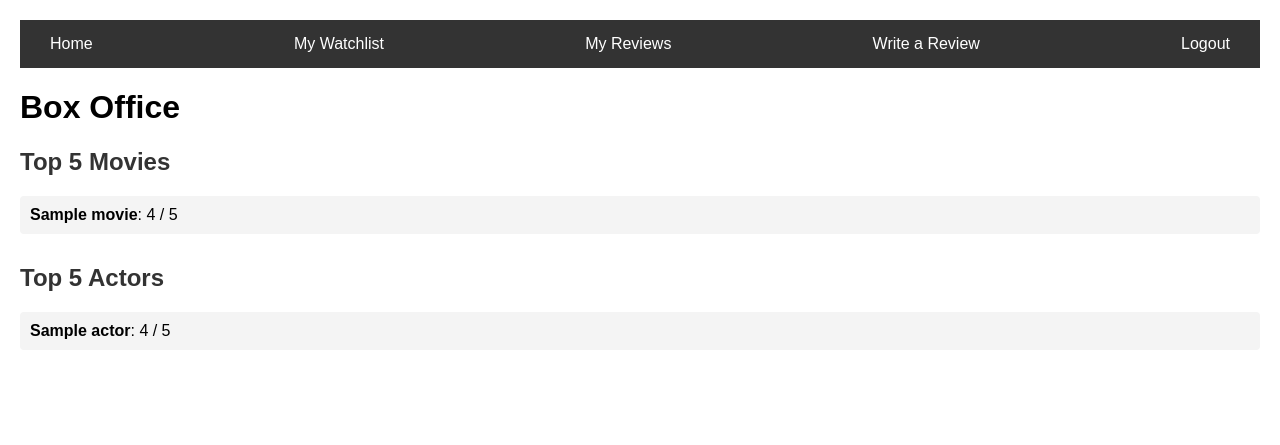
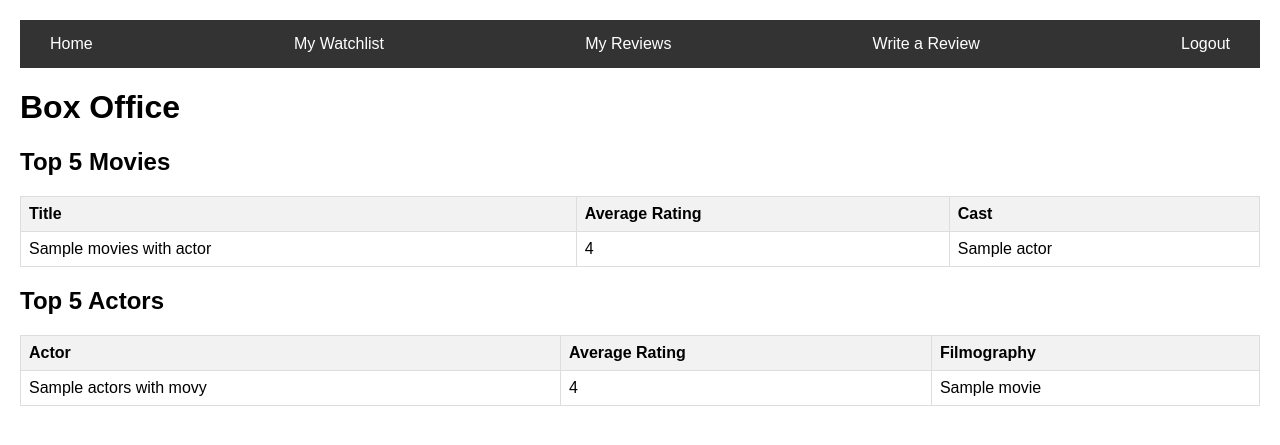
Before and after one commit to ranveerdhaliwal03/BoxOffice, a Flask app: template templates/index.html in a window 1280 px wide. Shown: the top 445 px of the page. Run offline with Flask 3, Linux system fonts and the light colour scheme; the template is opened without the code that fills it: most values are stand-ins (such as "Sample title", 1, 10 or a date in 2020).

Commit message:
added final changes

```diff
--- a/app.py
+++ b/app.py
@@ -214,9 +214,8 @@ def write_review():
 
         return redirect('/')
 
-    return render_template('write_review.html')  # GET request will render the form
+    return render_template('write_review.html')
 
-# Serve the main HTML page
 @app.route('/')
 def index():
     if 'user_id' not in session:
@@ -225,9 +224,9 @@ def index():
     conn = sqlite3.connect('box_office.db')
     cursor = conn.cursor()
 
-    # Query for top 10 rated movies
+    # Top 5 Movies with associated actors
     cursor.execute("""
-        SELECT m.title, ROUND(AVG(r.rating), 1) AS avg_rating
+        SELECT m.movie_ID, m.title, ROUND(AVG(r.rating), 1) AS avg_rating
         FROM MOVIES m
         JOIN REVIEW r ON m.movie_ID = r.movie_ID
         WHERE r.reviewType = 'movie'
@@ -237,9 +236,20 @@ def index():
     """)
     top_movies = cursor.fetchall()
 
-    # Query for top 5 rated actors
+    movies_with_actors = []
+    for movie_id, title, avg_rating in top_movies:
+        cursor.execute("""
+            SELECT a.firstName || ' ' || a.lastName AS actor_name
+            FROM ACTORS a
+            JOIN MOVIE_ACTOR ma ON a.actor_ID = ma.actor_ID
+            WHERE ma.movie_ID = ?;
+        """, (movie_id,))
+        actors = [row[0] for row in cursor.fetchall()]
+        movies_with_actors.append((title, avg_rating, actors))
+
+    # Top 5 Actors with associated movies
     cursor.execute("""
-        SELECT a.firstName || ' ' || a.lastName AS actor_name, ROUND(AVG(r.rating), 1) AS avg_rating
+        SELECT a.actor_ID, a.firstName || ' ' || a.lastName AS actor_name, ROUND(AVG(r.rating), 1) AS avg_rating
         FROM ACTORS a
         JOIN REVIEW r ON a.actor_ID = r.actor_ID
         WHERE r.reviewType = 'actor'
@@ -249,9 +259,21 @@ def index():
     """)
     top_actors = cursor.fetchall()
 
+    actors_with_movies = []
+    for actor_id, actor_name, avg_rating in top_actors:
+        cursor.execute("""
+            SELECT m.title
+            FROM MOVIES m
+            JOIN MOVIE_ACTOR ma ON m.movie_ID = ma.movie_ID
+            WHERE ma.actor_ID = ?;
+        """, (actor_id,))
+        movies = [row[0] for row in cursor.fetchall()]
+        actors_with_movies.append((actor_name, avg_rating, movies))
+
     conn.close()
 
-    return render_template('index.html', top_movies=top_movies, top_actors=top_actors)
+    return render_template('index.html', movies_with_actors=movies_with_actors, actors_with_movies=actors_with_movies)
+
 
 if __name__ == '__main__':
     initialize_database()
--- a/templates/index.html
+++ b/templates/index.html
@@ -26,29 +26,22 @@
         nav a:hover {
             background-color: #555;
         }
-        .container {
-            margin-top: 20px;
+        table {
+            width: 100%;
+            border-collapse: collapse;
+            margin: 20px 0;
         }
-        .list-section {
-            margin-bottom: 30px;
+        th, td {
+            border: 1px solid #ddd;
+            padding: 8px;
+            text-align: left;
         }
-        h2 {
-            color: #333;
-        }
-        ul {
-            list-style-type: none;
-            padding: 0;
-        }
-        ul li {
-            background-color: #f4f4f4;
-            margin: 5px 0;
-            padding: 10px;
-            border-radius: 4px;
+        th {
+            background-color: #f2f2f2;
         }
     </style>
 </head>
 <body>
-    <!-- Navigation Menu -->
     <nav>
         <a href="/">Home</a>
         <a href="/watchlist">My Watchlist</a>
@@ -59,26 +52,44 @@
 
     <h1>Box Office</h1>
 
-    <div class="container">
-        <!-- Top 10 Movies Section -->
-        <div class="list-section">
-            <h2>Top 5 Movies</h2>
-            <ul>
-                {% for movie, rating in top_movies %}
-                <li><strong>{{ movie }}</strong>: {{ rating }} / 5</li>
-                {% endfor %}
-            </ul>
-        </div>
+    <h2>Top 5 Movies</h2>
+    <table>
+        <thead>
+            <tr>
+                <th>Title</th>
+                <th>Average Rating</th>
+                <th>Cast</th>
+            </tr>
+        </thead>
+        <tbody>
+            {% for title, avg_rating, actors in movies_with_actors %}
+            <tr>
+                <td>{{ title }}</td>
+                <td>{{ avg_rating }}</td>
+                <td>{{ actors | join(', ') }}</td>
+            </tr>
+            {% endfor %}
+        </tbody>
+    </table>
 
-        <!-- Top 5 Actors Section -->
-        <div class="list-section">
-            <h2>Top 5 Actors</h2>
-            <ul>
-                {% for actor, rating in top_actors %}
-                <li><strong>{{ actor }}</strong>: {{ rating }} / 5</li>
-                {% endfor %}
-            </ul>
-        </div>
-    </div>
+    <h2>Top 5 Actors</h2>
+    <table>
+        <thead>
+            <tr>
+                <th>Actor</th>
+                <th>Average Rating</th>
+                <th>Filmography</th>
+            </tr>
+        </thead>
+        <tbody>
+            {% for actor_name, avg_rating, movies in actors_with_movies %}
+            <tr>
+                <td>{{ actor_name }}</td>
+                <td>{{ avg_rating }}</td>
+                <td>{{ movies | join(', ') }}</td>
+            </tr>
+            {% endfor %}
+        </tbody>
+    </table>
 </body>
 </html>
```
Also changed, not shown: initialize_database.py (+9 -6 lines).
